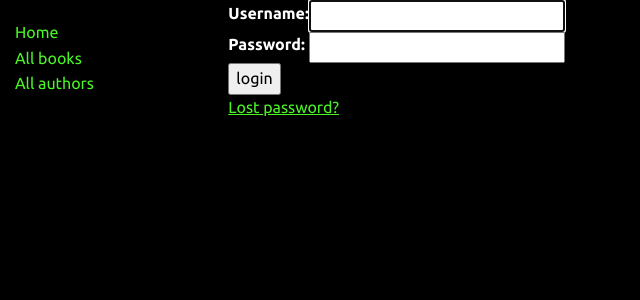
After one commit to mrsimonsen/django, a Django app: page /accounts/login/ in a window 1280 px wide. The commit adds this page. Shown: the top 300 px of the page, without its empty margins (0-640 px from the left). Run offline with Django 3.2, Linux system fonts and the light colour scheme.

```diff
--- a/django_projects/locallibrary/catalog/static/css/min.css
+++ b/django_projects/locallibrary/catalog/static/css/min.css
@@ -24,7 +24,7 @@ figure{margin:1em 40px}
 hr{-moz-box-sizing:content-box;box-sizing:content-box;height:0}
 pre{overflow:auto}
 code,kbd,pre,samp{font-family:monospace,monospace;font-size:1em}
-button,input,optgroup,select,textarea{color:inherit;font:inherit;margin:0}
+button,input,optgroup,select,textarea{font:inherit;margin:0}
 button{overflow:visible}
 button,select{text-transform:none}
 button,html input[type="button"],input[type="reset"],input[type="submit"]{-webkit-appearance:button;cursor:pointer}
@@ -1400,7 +1400,7 @@ a.list-group-item-danger.active:hover,a.list-group-item-danger.active:focus{back
 .modal .close{color:#333}
 .popover{color:#333}
 h1 small{font-size:45%}
-p>a,li>a{text-decoration:underline}
+p>a{text-decoration:underline}
 ul.navbar-nav>li>a{text-decoration:none}
 div.content p{text-align:justify}
 .callout{margin:20px 0 20px 0;padding:20px;border:1px solid #eee;border-left-width:5px;border-radius:3px}
--- a/django_projects/locallibrary/locallibrary/settings.py
+++ b/django_projects/locallibrary/locallibrary/settings.py
@@ -121,3 +121,6 @@ USE_TZ = True
 # https://docs.djangoproject.com/en/2.2/howto/static-files/
 
 STATIC_URL = '/static/'
+
+# Redirect to homw URL after login (Default redirects to /accounts/progile/)
+LOGIN_REDIRECT_URL = '/'
--- a/django_projects/locallibrary/locallibrary/urls.py
+++ b/django_projects/locallibrary/locallibrary/urls.py
@@ -26,6 +26,11 @@ from django.conf.urls.static import static
 
 urlpatterns = [
     path('admin/', admin.site.urls),
-		path('catalog/', include('catalog.urls')),
-		path('', RedirectView.as_view(url='catalog/', permanent=True)),
-		] + static(settings.STATIC_URL, document_root=settings.STATIC_ROOT)
+	path('catalog/', include('catalog.urls')),
+	path('', RedirectView.as_view(url='catalog/', permanent=True)),
+	] + static(settings.STATIC_URL, document_root=settings.STATIC_ROOT)
+
+# Add Django site authentication urls (for login, logout, password management)
+urlpatterns += [
+    path('accounts/', include('django.contrib.auth.urls')),
+    ]
--- /dev/null
+++ b/django_projects/locallibrary/templates/registration/logged_out.html
@@ -0,0 +1,6 @@
+{% extends "base_generic.html" %}
+
+{% block content %}
+  <p>Logged out!</p>
+  <a href="{% url 'login' %}">Click here to login again.</a>
+{% endblock %}
--- /dev/null
+++ b/django_projects/locallibrary/templates/registration/login.html
@@ -0,0 +1,36 @@
+{% extends "base_generic.html" %}
+
+{% block content %}
+
+  {% if form.errors %}
+    <p>Your username and password didn't match any records. Please try again.</p>
+  {% endif %}
+
+  {% if next %}
+    {% if user.is_authenticated %}
+      <p>Your accoutn doesn't have access to this page.</p>
+    {% else %}
+      <p>Please login to see this page.</p>
+    {% endif %}
+  {% endif %}
+
+  <form method="post" action="{% url 'login' %}">
+    {% csrf_token %}
+      <table>
+        <tr>
+          <td>{{ form.username.label_tag }}</td>
+          <td>{{ form.username }}</td>
+        </tr>
+        <tr>
+          <td>{{ form.password.label_tag }}</td>
+          <td>{{ form.password }}</td>
+        </tr>
+      </table>
+      <input type="submit" value="login"/>
+      <input type="hidden" name="next" value="{{ next }}"/>
+    </form>
+
+    {# Assumes you setup the password_reset view in your URLconf #}
+    <p><a href="{% url 'password_reset' %}">Lost password?</a></p>
+
+  {% endblock %}
--- /dev/null
+++ b/django_projects/locallibrary/templates/registration/password_reset_complete.html
@@ -0,0 +1,6 @@
+{% extends "base_generic.html" %}
+
+{% block content %}
+  <h1>The password has been changed!</h1>
+  <p><a href="{% url 'login' %}">log in again?</a></p>
+{% endblock %}
--- /dev/null
+++ b/django_projects/locallibrary/templates/registration/password_reset_done.html
@@ -0,0 +1,5 @@
+{% extends "base_generic.html" %}
+
+{% block content %}
+  <p>We've emailed you instructions for setting your password. If they haven't arrived in a few minutes, check your spam folder.</p>
+{% endblock %}
--- /dev/null
+++ b/django_projects/locallibrary/templates/registration/password_reset_email.html
@@ -0,0 +1,2 @@
+Someone asked for password reset for email {{ email }}. Follow the link below:
+{{ protocol }}://{{ domain }}{% url 'password_reset_confirm' uidb64=uid token=token %}
```
Also changed, not shown: django_projects/locallibrary/templates/registration/password_reset_confirm.html (added, +29 -0 lines), django_projects/locallibrary/templates/registration/password_reset_form.html (added, +12 -0 lines), README.md, django_projects/locallibrary/db.sqlite3.
